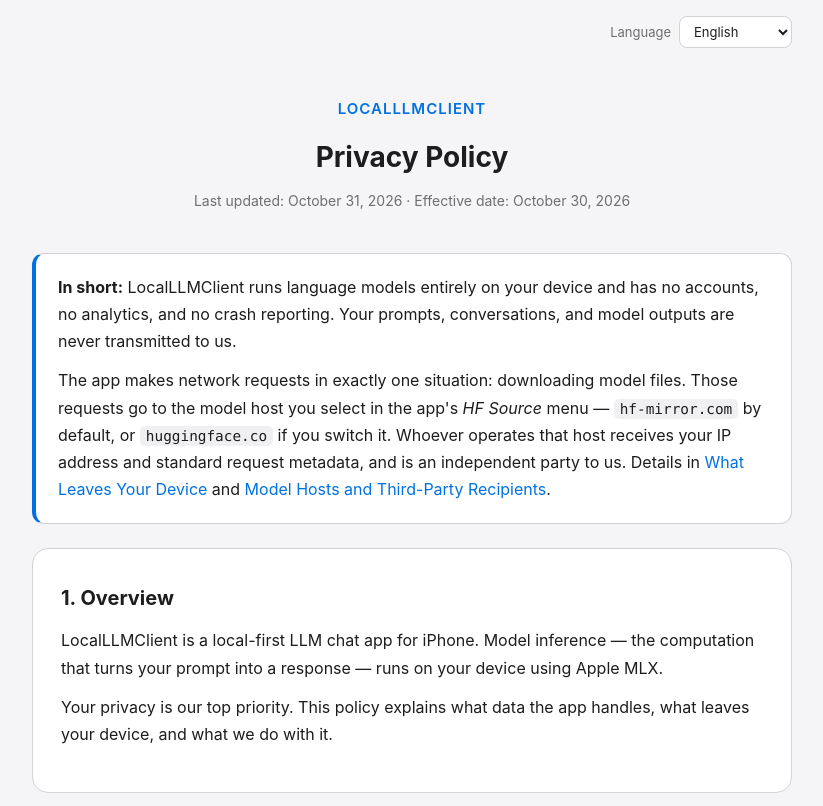
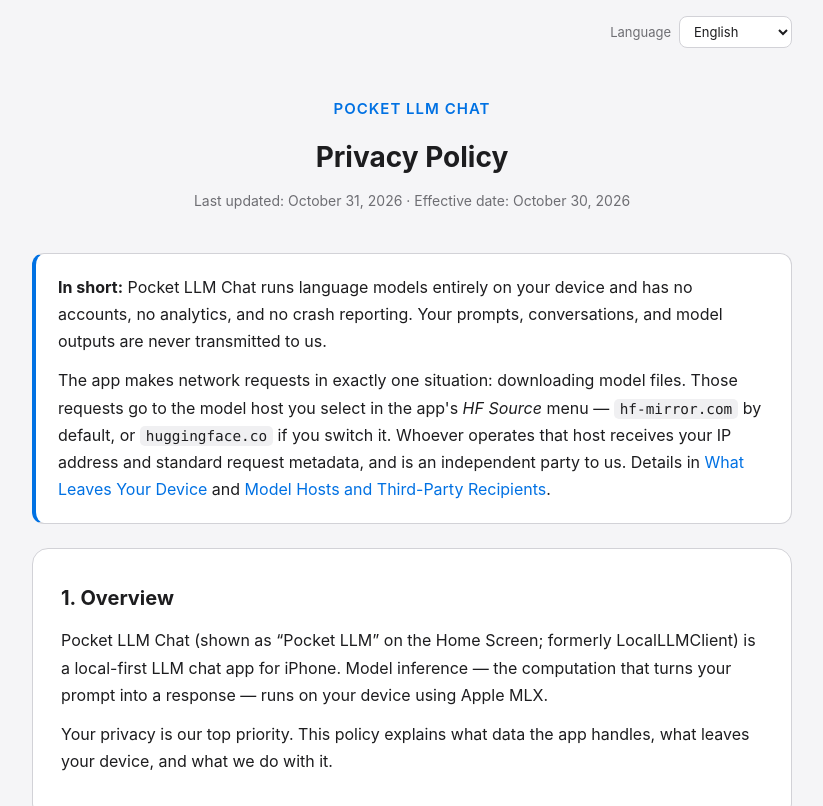
Before and after one commit to vegaodm/my-app-privacy, a plain HTML site: page index.html in a window 1280 px wide. Shown: the top 806 px of the page, without its empty margins (228-1051 px from the left). Drawn offline with Linux system fonts and the light colour scheme.

Commit message:
Add files via upload

```diff
--- a/index.html
+++ b/index.html
@@ -3,7 +3,7 @@
 <head>
   <meta charset="UTF-8">
   <meta name="viewport" content="width=device-width, initial-scale=1.0">
-  <title>Privacy Policy · LocalLLMClient</title>
+  <title>Privacy Policy · Pocket LLM Chat</title>
   <style>
     :root {
       --bg: #f5f5f7;
@@ -154,19 +154,19 @@
   <section class="lang active" id="lang-en" lang="en">
     <div class="container">
       <header>
-        <div class="logo">LocalLLMClient</div>
+        <div class="logo">Pocket LLM Chat</div>
         <h1>Privacy Policy</h1>
         <p class="updated">Last updated: October 31, 2026 &middot; Effective date: October 30, 2026</p>
       </header>
 
       <div class="summary">
-        <p><strong>In short:</strong> LocalLLMClient runs language models entirely on your device and has no accounts, no analytics, and no crash reporting. Your prompts, conversations, and model outputs are never transmitted to us.</p>
+        <p><strong>In short:</strong> Pocket LLM Chat runs language models entirely on your device and has no accounts, no analytics, and no crash reporting. Your prompts, conversations, and model outputs are never transmitted to us.</p>
         <p>The app makes network requests in exactly one situation: downloading model files. Those requests go to the model host you select in the app's <em>HF Source</em> menu — <code>hf-mirror.com</code> by default, or <code>huggingface.co</code> if you switch it. Whoever operates that host receives your IP address and standard request metadata, and is an independent party to us. Details in <a href="#network-en">What Leaves Your Device</a> and <a href="#hosts-en">Model Hosts and Third-Party Recipients</a>.</p>
       </div>
 
       <section class="card">
         <h2>1. Overview</h2>
-        <p>LocalLLMClient is a local-first LLM chat app for iPhone. Model inference — the computation that turns your prompt into a response — runs on your device using Apple MLX.</p>
+        <p>Pocket LLM Chat (shown as “Pocket LLM” on the Home Screen; formerly LocalLLMClient) is a local-first LLM chat app for iPhone. Model inference — the computation that turns your prompt into a response — runs on your device using Apple MLX.</p>
         <p>Your privacy is our top priority. This policy explains what data the app handles, what leaves your device, and what we do with it.</p>
       </section>
 
@@ -339,7 +339,7 @@
 
       <section class="card">
         <h2>9. Children's Privacy</h2>
-        <p>LocalLLMClient is intended for a general audience and is not directed at children under 13. We do not knowingly collect personal information from children. Because the app collects no personal information from anyone, no special handling applies.</p>
+        <p>Pocket LLM Chat is intended for a general audience and is not directed at children under 13. We do not knowingly collect personal information from children. Because the app collects no personal information from anyone, no special handling applies.</p>
       </section>
 
       <section class="card">
@@ -359,7 +359,7 @@
       </section>
 
       <footer>
-        <p>Copyright &copy; 2026 Vega &middot; LocalLLMClient</p>
+        <p>Copyright &copy; 2026 Vega &middot; Pocket LLM Chat</p>
         <p><a href="support.html">Support</a> &middot; <a href="licenses/">Licenses</a></p>
       </footer>
     </div>
@@ -367,19 +367,19 @@
   <section class="lang" id="lang-fr" lang="fr" hidden>
   <div class="container">
       <header>
-        <div class="logo">LocalLLMClient</div>
+        <div class="logo">Pocket LLM Chat</div>
         <h1>Politique de confidentialité</h1>
         <p class="updated">Dernière mise à jour : 31 octobre 2026 &middot; Date d'entrée en vigueur : 30 octobre 2026</p>
       </header>
 
       <div class="summary">
-        <p><strong>En bref :</strong> LocalLLMClient exécute les modèles de langage entièrement sur votre appareil et ne propose ni comptes, ni analyse d'usage, ni rapport d'incident. Vos invites, vos conversations et les réponses du modèle ne nous sont jamais transmises.</p>
+        <p><strong>En bref :</strong> Pocket LLM Chat exécute les modèles de langage entièrement sur votre appareil et ne propose ni comptes, ni analyse d'usage, ni rapport d'incident. Vos invites, vos conversations et les réponses du modèle ne nous sont jamais transmises.</p>
         <p>L'application effectue des requêtes réseau dans une seule situation : le téléchargement de fichiers de modèle. Ces requêtes sont adressées à l'hôte de modèle que vous sélectionnez dans le menu <em>HF Source</em> de l'application — <code>hf-mirror.com</code> par défaut, ou <code>huggingface.co</code> si vous le changez. L'exploitant de cet hôte reçoit votre adresse IP et les métadonnées standard de la requête, et constitue une partie indépendante de nous. Les détails figurent dans <a href="#network-fr">Ce qui quitte votre appareil</a> et <a href="#hosts-fr">Hôtes de modèles et tiers destinataires</a>.</p>
       </div>
 
       <section class="card">
         <h2>1. Aperçu</h2>
-        <p>LocalLLMClient est une application de chat LLM privilégiant le local, pour iPhone. L'inférence des modèles — le calcul qui transforme votre invite en réponse — s'exécute sur votre appareil à l'aide d'Apple MLX.</p>
+        <p>Pocket LLM Chat (affichée sous le nom « Pocket LLM » sur l'écran d'accueil ; anciennement LocalLLMClient) est une application de chat LLM privilégiant le local, pour iPhone. L'inférence des modèles — le calcul qui transforme votre invite en réponse — s'exécute sur votre appareil à l'aide d'Apple MLX.</p>
         <p>Votre confidentialité est notre priorité absolue. Cette politique explique les données que l'application traite, ce qui quitte votre appareil, et ce que nous en faisons.</p>
       </section>
 
@@ -551,7 +551,7 @@
 
       <section class="card">
         <h2>9. Vie privée des enfants</h2>
-        <p>LocalLLMClient s'adresse à un public général et n'est pas destiné aux enfants de moins de 13 ans. Nous ne collectons pas sciemment d'informations personnelles concernant des enfants. Comme l'application ne collecte aucune information personnelle de qui que ce soit, aucune dispositions spécifique ne s'applique.</p>
+        <p>Pocket LLM Chat s'adresse à un public général et n'est pas destiné aux enfants de moins de 13 ans. Nous ne collectons pas sciemment d'informations personnelles concernant des enfants. Comme l'application ne collecte aucune information personnelle de qui que ce soit, aucune dispositions spécifique ne s'applique.</p>
       </section>
 
       <section class="card">
@@ -571,7 +571,7 @@
       </section>
 
       <footer>
-        <p>Copyright &copy; 2026 Vega &middot; LocalLLMClient</p>
+        <p>Copyright &copy; 2026 Vega &middot; Pocket LLM Chat</p>
         <p><a href="support.html">Assistance</a> &middot; <a href="licenses/">Licences</a></p>
       </footer>
     </div>
@@ -579,19 +579,19 @@
   <section class="lang" id="lang-ja" lang="ja" hidden>
   <div class="container">
       <header>
-        <div class="logo">LocalLLMClient</div>
+        <div class="logo">Pocket LLM Chat</div>
         <h1>プライバシーポリシー</h1>
         <p class="updated">最終更新日：2026年10月31日 &middot; 発効日：2026年10月30日</p>
       </header>
 
       <div class="summary">
-        <p><strong>要点：</strong> LocalLLMClient は言語モデルをすべてデバイス上で実行し、アカウント、解析機能、クラッシュレポートのいずれも備えません。プロンプト、会話履歴、モデルの出力が当社に送信されることはありません。</p>
+        <p><strong>要点：</strong> Pocket LLM Chat は言語モデルをすべてデバイス上で実行し、アカウント、解析機能、クラッシュレポートのいずれも備えません。プロンプト、会話履歴、モデルの出力が当社に送信されることはありません。</p>
         <p>アプリがネットワーク通信を行うのは、モデルファイルのダウンロードという 1 つの場合のみです。その通信先は、ツールバーの <em>HF Source</em> メニューで選択したモデルホストです。初期設定は <code>hf-mirror.com</code>、変更すれば <code>huggingface.co</code> になります。そのホストの運営者は、あなたの IP アドレスと標準的なリクエスト情報を受け取り、当社とは独立した当事者です。詳細は「<a href="#network-ja">デバイスの外に出る情報</a>」および「<a href="#hosts-ja">モデルホストと第三者受益者</a>」をご覧ください。</p>
       </div>
 
       <section class="card">
         <h2>1. 概要</h2>
-        <p>LocalLLMClient は、iPhone 向けのローカル優先の LLM チャットアプリです。モデル推論（プロンプトを応答に変換する計算）は、Apple MLX を用いてデバイス上で実行されます。</p>
+        <p>Pocket LLM Chat（ホーム画面では「Pocket LLM」と表示。旧称 LocalLLMClient）は、iPhone 向けのローカル優先の LLM チャットアプリです。モデル推論（プロンプトを応答に変換する計算）は、Apple MLX を用いてデバイス上で実行されます。</p>
         <p>お客様のプライバシーを最重要視しています。本ポリシーは、アプリが扱うデータ、デバイスの外に出る情報、および当社がそのデータを取り扱う方法を示します。</p>
       </section>
 
@@ -762,7 +762,7 @@
 
       <section class="card">
         <h2>9. 子どものプライバシー</h2>
-        <p>LocalLLMClient は一般を対象としており、13 歳未満の子どもを対象としていません。当社は子どもの個人情報を意図的に収集しません。アプリはいかなる対象者からも個人情報を収集しないため、特別な取り扱いは適用されません。</p>
+        <p>Pocket LLM Chat は一般を対象としており、13 歳未満の子どもを対象としていません。当社は子どもの個人情報を意図的に収集しません。アプリはいかなる対象者からも個人情報を収集しないため、特別な取り扱いは適用されません。</p>
       </section>
 
       <section class="card">
@@ -782,7 +782,7 @@
       </section>
 
       <footer>
-        <p>Copyright &copy; 2026 Vega &middot; LocalLLMClient</p>
+        <p>Copyright &copy; 2026 Vega &middot; Pocket LLM Chat</p>
         <p><a href="support.html">サポート</a> &middot; <a href="licenses/">ライセンス</a></p>
       </footer>
     </div>
@@ -790,19 +790,19 @@
   <section class="lang" id="lang-de" lang="de" hidden>
   <div class="container">
       <header>
-        <div class="logo">LocalLLMClient</div>
+        <div class="logo">Pocket LLM Chat</div>
         <h1>Datenschutzerklärung</h1>
         <p class="updated">Zuletzt aktualisiert: 31. Oktober 2026 &middot; Gültig ab: 30. Oktober 2026</p>
       </header>
 
       <div class="summary">
-        <p><strong>Kurz gesagt:</strong> LocalLLMClient führt Sprachmodelle vollständig auf Ihrem Gerät aus und bietet weder Konten noch Analyse- oder Absturzberichte. Ihre Prompts, Unterhaltungen und Modellausgaben werden nie an uns übermittelt.</p>
+        <p><strong>Kurz gesagt:</strong> Pocket LLM Chat führt Sprachmodelle vollständig auf Ihrem Gerät aus und bietet weder Konten noch Analyse- oder Absturzberichte. Ihre Prompts, Unterhaltungen und Modellausgaben werden nie an uns übermittelt.</p>
         <p>Die App stellt Netzwerkanfragen in genau einer Situation: beim Herunterladen von Modelldateien. Diese Anfragen gehen an den Modell-Host, den Sie im Menü <em>HF Source</em> der App auswählen – standardmäßig <code>hf-mirror.com</code> oder <code>huggingface.co</code>, wenn Sie umstellen. Der Betreiber dieses Hosts erhält Ihre IP-Adresse und standardmäßige Anfrage-Metadaten und ist eine von uns unabhängige Partei. Einzelheiten unter <a href="#network-de">Was Ihr Gerät verlässt</a> und <a href="#hosts-de">Modell-Hosts und Drittanbieter</a>.</p>
       </div>
 
       <section class="card">
         <h2>1. Überblick</h2>
-        <p>LocalLLMClient ist eine lokal ausgerichtete LLM-Chat-App für das iPhone. Die Modellinferenz – also die Rechnung, die Ihren Prompt in eine Antwort umwandelt – läuft auf Ihrem Gerät mit Apple MLX.</p>
+        <p>Pocket LLM Chat (auf dem Home-Bildschirm als „Pocket LLM“ angezeigt; früher LocalLLMClient) ist eine lokal ausgerichtete LLM-Chat-App für das iPhone. Die Modellinferenz – also die Rechnung, die Ihren Prompt in eine Antwort umwandelt – läuft auf Ihrem Gerät mit Apple MLX.</p>
         <p>Ihre Privatsphäre hat für uns höchste Priorität. Diese Erklärung beschreibt, welche Daten die App verarbeitet, was Ihr Gerät verlässt und was wir damit tun.</p>
       </section>
 
@@ -974,7 +974,7 @@
 
       <section class="card">
         <h2>9. Datenschutz für Kinder</h2>
-        <p>LocalLLMClient richtet sich an eine allgemeine Öffentlichkeit und nicht an Kinder unter 13 Jahren. Wir erheben wissentlich keine personenbezogenen Daten von Kindern. Da die App von niemandem personenbezogene Daten erhebt, gilt keine besondere Behandlung.</p>
+        <p>Pocket LLM Chat richtet sich an eine allgemeine Öffentlichkeit und nicht an Kinder unter 13 Jahren. Wir erheben wissentlich keine personenbezogenen Daten von Kindern. Da die App von niemandem personenbezogene Daten erhebt, gilt keine besondere Behandlung.</p>
       </section>
 
       <section class="card">
@@ -994,7 +994,7 @@
       </section>
 
       <footer>
-        <p>Copyright &copy; 2026 Vega &middot; LocalLLMClient</p>
+        <p>Copyright &copy; 2026 Vega &middot; Pocket LLM Chat</p>
         <p><a href="support.html">Support</a> &middot; <a href="licenses/">Licenses</a></p>
       </footer>
     </div>
@@ -1002,19 +1002,19 @@
   <section class="lang" id="lang-nl" lang="nl" hidden>
   <div class="container">
       <header>
-        <div class="logo">LocalLLMClient</div>
+        <div class="logo">Pocket LLM Chat</div>
         <h1>Privacybeleid</h1>
         <p class="updated">Laatst bijgewerkt: 31 oktober 2026 &middot; Ingegaan op: 30 oktober 2026</p>
       </header>
 
       <div class="summary">
-        <p><strong>Kort samengevat:</strong> LocalLLMClient draait taalmodellen volledig op uw apparaat en heeft geen accounts, geen analytics en geen crashrapportage. Uw prompts, gesprekken en modelantwoorden worden nooit naar ons verstuurd.</p>
+        <p><strong>Kort samengevat:</strong> Pocket LLM Chat draait taalmodellen volledig op uw apparaat en heeft geen accounts, geen analytics en geen crashrapportage. Uw prompts, gesprekken en modelantwoorden worden nooit naar ons verstuurd.</p>
         <p>De app doet in precies één situatie netwerkverzoeken: bij het downloaden van modelbestanden. Die verzoeken gaan naar de modelhost die u in het menu <em>HF Source</em> van de app selecteert — standaard <code>hf-mirror.com</code>, of <code>huggingface.co</code> als u overschakelt. De beheerder van die host ontvangt uw IP-adres en standaardverzoekmetagegevens en is een van ons onafhankelijke partij. Meer hierover in <a href="#network-nl">Wat uw apparaat verlaat</a> en <a href="#hosts-nl">Modelhosts en derden als ontvangers</a>.</p>
       </div>
 
       <section class="card">
         <h2>1. Overzicht</h2>
-        <p>LocalLLMClient is een lokaal gerichte LLM-chatapp voor iPhone. De modelinferentie — de berekening die uw prompt omzet in een antwoord — draait op uw apparaat met Apple MLX.</p>
+        <p>Pocket LLM Chat (op het beginscherm weergegeven als “Pocket LLM”; voorheen LocalLLMClient) is een lokaal gerichte LLM-chatapp voor iPhone. De modelinferentie — de berekening die uw prompt omzet in een antwoord — draait op uw apparaat met Apple MLX.</p>
         <p>Uw privacy is onze hoogste prioriteit. Dit beleid legt uit welke gegevens de app verwerkt, wat uw apparaat verlaat en wat wij ermee doen.</p>
       </section>
 
@@ -1185,7 +1185,7 @@
 
       <section class="card">
         <h2>9. Privacy van kinderen</h2>
-        <p>LocalLLMClient is bedoeld voor een algemeen publiek en is niet gericht op kinderen jonger dan 13 jaar. Wij verzamelen bewust geen persoonsgegevens van kinderen. Omdat de app van niemand persoonsgegevens verzamelt, geldt er geen speciale behandeling.</p>
+        <p>Pocket LLM Chat is bedoeld voor een algemeen publiek en is niet gericht op kinderen jonger dan 13 jaar. Wij verzamelen bewust geen persoonsgegevens van kinderen. Omdat de app van niemand persoonsgegevens verzamelt, geldt er geen speciale behandeling.</p>
       </section>
 
       <section class="card">
@@ -1205,7 +1205,7 @@
       </section>
 
       <footer>
-        <p>Copyright &copy; 2026 Vega &middot; LocalLLMClient</p>
+        <p>Copyright &copy; 2026 Vega &middot; Pocket LLM Chat</p>
         <p><a href="support.html">Ondersteuning</a> &middot; <a href="licenses/">Licenties</a></p>
       </footer>
     </div>
@@ -1213,19 +1213,19 @@
   <section class="lang" id="lang-pl" lang="pl" hidden>
   <div class="container">
       <header>
-        <div class="logo">LocalLLMClient</div>
+        <div class="logo">Pocket LLM Chat</div>
         <h1>Polityka prywatności</h1>
         <p class="updated">Ostatnia aktualizacja: 31 października 2026 &middot; Obowiązuje od: 30 października 2026</p>
       </header>
 
       <div class="summary">
-        <p><strong>Najważniejsze informacje:</strong> LocalLLMClient uruchamia modele językowe w całości na Twoim urządzeniu i nie ma kont, analityki ani raportów o awariach. Twoje prompty, rozmowy i odpowiedzi modelu nigdy nie są do nas wysyłane.</p>
+        <p><strong>Najważniejsze informacje:</strong> Pocket LLM Chat uruchamia modele językowe w całości na Twoim urządzeniu i nie ma kont, analityki ani raportów o awariach. Twoje prompty, rozmowy i odpowiedzi modelu nigdy nie są do nas wysyłane.</p>
         <p>Aplikacja wykonuje żądania sieciowe w dokładnie jednej sytuacji: podczas pobierania plików modelu. Trafiają one do hosta modeli, który wybierasz w menu <em>HF Source</em> aplikacji — domyślnie <code>hf-mirror.com</code> albo <code>huggingface.co</code>, jeśli zmienisz ustawienie. Operator tego hosta otrzymuje Twój adres IP i standardowe metadane żądania i jest podmiotem niezależnym od nas. Szczegóły znajdziesz w sekcjach <a href="#network-pl">Co opuszcza Twoje urządzenie</a> oraz <a href="#hosts-pl">Hosty modeli i podmioty trzecie</a>.</p>
       </div>
 
       <section class="card">
         <h2>1. Informacje ogólne</h2>
-        <p>LocalLLMClient to działający lokalnie asystent czatu z modelami językowymi na iPhone'a. Wnioskowanie modelu — obliczenie zamieniające Twój prompt w odpowiedź — odbywa się na Twoim urządzeniu za pomocą Apple MLX.</p>
+        <p>Pocket LLM Chat (na ekranie głównym wyświetlana jako „Pocket LLM”; dawniej LocalLLMClient) to działający lokalnie asystent czatu z modelami językowymi na iPhone'a. Wnioskowanie modelu — obliczenie zamieniające Twój prompt w odpowiedź — odbywa się na Twoim urządzeniu za pomocą Apple MLX.</p>
         <p>Twoja prywatność jest dla nas najważniejsza. Niniejsza polityka wyjaśnia, jakie dane obsługuje aplikacja, co opuszcza Twoje urządzenie i co z nimi robimy.</p>
       </section>
 
@@ -1397,7 +1397,7 @@
 
       <section class="card">
         <h2>9. Prywatność dzieci</h2>
-        <p>LocalLLMClient jest przeznaczona dla ogółu użytkowników i nie jest kierowana do dzieci poniżej 13 roku życia. Nie zbieramy świadomie danych osobowych dzieci. Ponieważ aplikacja nie zbiera danych osobowych od nikogo, nie stosuje się żadnego szczególnego postępowania.</p>
+        <p>Pocket LLM Chat jest przeznaczona dla ogółu użytkowników i nie jest kierowana do dzieci poniżej 13 roku życia. Nie zbieramy świadomie danych osobowych dzieci. Ponieważ aplikacja nie zbiera danych osobowych od nikogo, nie stosuje się żadnego szczególnego postępowania.</p>
       </section>
 
       <section class="card">
@@ -1417,7 +1417,7 @@
       </section>
 
       <footer>
-        <p>Copyright &copy; 2026 Vega &middot; LocalLLMClient</p>
+        <p>Copyright &copy; 2026 Vega &middot; Pocket LLM Chat</p>
         <p><a href="support.html">Wsparcie</a> &middot; <a href="licenses/">Licencje</a></p>
       </footer>
     </div>
@@ -1425,19 +1425,19 @@
   <section class="lang" id="lang-es" lang="es" hidden>
   <div class="container">
       <header>
-        <div class="logo">LocalLLMClient</div>
+        <div class="logo">Pocket LLM Chat</div>
         <h1>Política de privacidad</h1>
         <p class="updated">Última actualización: 31 de octubre de 2026 &middot; Entrada en vigor: 30 de octubre de 2026</p>
       </header>
 
       <div class="summary">
-        <p><strong>En resumen:</strong> LocalLLMClient ejecuta los modelos de lenguaje íntegramente en tu dispositivo y no tiene cuentas, analítica ni informes de fallos. Tus instrucciones, conversaciones y respuestas del modelo nunca se envían a nosotros.</p>
+        <p><strong>En resumen:</strong> Pocket LLM Chat ejecuta los modelos de lenguaje íntegramente en tu dispositivo y no tiene cuentas, analítica ni informes de fallos. Tus instrucciones, conversaciones y respuestas del modelo nunca se envían a nosotros.</p>
         <p>La aplicación hace solicitudes de red en una única situación: al descargar archivos de modelo. Se dirigen al servidor de modelos que elijas en el menú <em>HF Source</em> de la aplicación — <code>hf-mirror.com</code> de forma predeterminada, o <code>huggingface.co</code> si cambias la selección. Quien opere ese servidor recibe tu dirección IP y los metadatos estándar de la solicitud, y es una parte independiente de nosotros. Los detalles están en <a href="#network-es">Qué sale de tu dispositivo</a> y <a href="#hosts-es">Servidores de modelos y terceros destinatarios</a>.</p>
       </div>
 
       <section class="card">
         <h2>1. Descripción general</h2>
-        <p>LocalLLMClient es una aplicación de chat con LLM orientada a funcionar en el dispositivo, para iPhone. La inferencia del modelo —el cálculo que convierte tu instrucción en una respuesta— se ejecuta en tu dispositivo mediante Apple MLX.</p>
+        <p>Pocket LLM Chat (se muestra como «Pocket LLM» en la pantalla de inicio; anteriormente LocalLLMClient) es una aplicación de chat con LLM orientada a funcionar en el dispositivo, para iPhone. La inferencia del modelo —el cálculo que convierte tu instrucción en una respuesta— se ejecuta en tu dispositivo mediante Apple MLX.</p>
         <p>Tu privacidad es nuestra máxima prioridad. Esta política explica qué datos gestiona la aplicación, qué sale de tu dispositivo y qué hacemos con ello.</p>
       </section>
 
@@ -1609,7 +1609,7 @@
 
       <section class="card">
         <h2>9. Privacidad de los menores</h2>
-        <p>LocalLLMClient está dirigida al público general y no va dirigida a menores de 13 años. No recopilamos conscientemente información personal de menores. Como la aplicación no recopila información personal de nadie, no se aplica ningún tratamiento especial.</p>
+        <p>Pocket LLM Chat está dirigida al público general y no va dirigida a menores de 13 años. No recopilamos conscientemente información personal de menores. Como la aplicación no recopila información personal de nadie, no se aplica ningún tratamiento especial.</p>
       </section>
 
       <section class="card">
@@ -1629,7 +1629,7 @@
       </section>
 
       <footer>
-        <p>Copyright &copy; 2026 Vega &middot; LocalLLMClient</p>
+        <p>Copyright &copy; 2026 Vega &middot; Pocket LLM Chat</p>
         <p><a href="support.html">Soporte</a> &middot; <a href="licenses/">Licencias</a></p>
       </footer>
     </div>
@@ -1644,7 +1644,7 @@
         ["nl", "Nederlands"],
         ["pl", "Polski"],
         ["es", "Español"]];
-      var TITLES = {"en": "Privacy Policy · LocalLLMClient", "fr": "Politique de confidentialité · LocalLLMClient", "ja": "プライバシーポリシー · LocalLLMClient", "de": "Datenschutzerklärung · LocalLLMClient", "nl": "Privacybeleid · LocalLLMClient", "pl": "Polityka prywatności · LocalLLMClient", "es": "Política de privacidad · LocalLLMClient"};
+      var TITLES = {"en": "Privacy Policy · Pocket LLM Chat", "fr": "Politique de confidentialité · Pocket LLM Chat", "ja": "プライバシーポリシー · Pocket LLM Chat", "de": "Datenschutzerklärung · Pocket LLM Chat", "nl": "Privacybeleid · Pocket LLM Chat", "pl": "Polityka prywatności · Pocket LLM Chat", "es": "Política de privacidad · Pocket LLM Chat"};
       var LABELS = {"en": "Language", "fr": "Langue", "ja": "言語", "de": "Sprache", "nl": "Taal", "pl": "Język", "es": "Idioma"};
       var STORE = 'llmc-lang';
       var select = document.getElementById('langSelect');
```
Also changed, not shown: support.html (+30 -30 lines).
